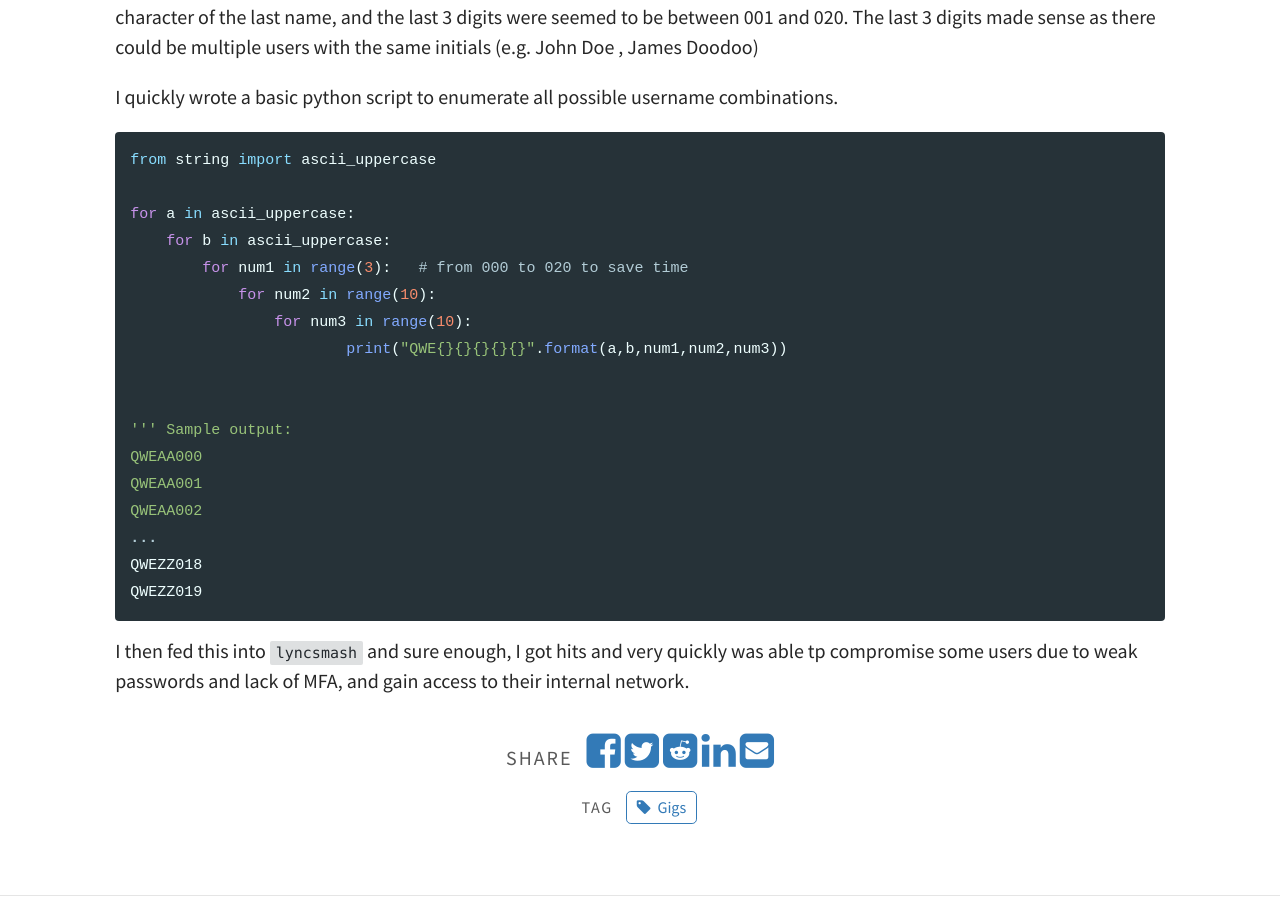
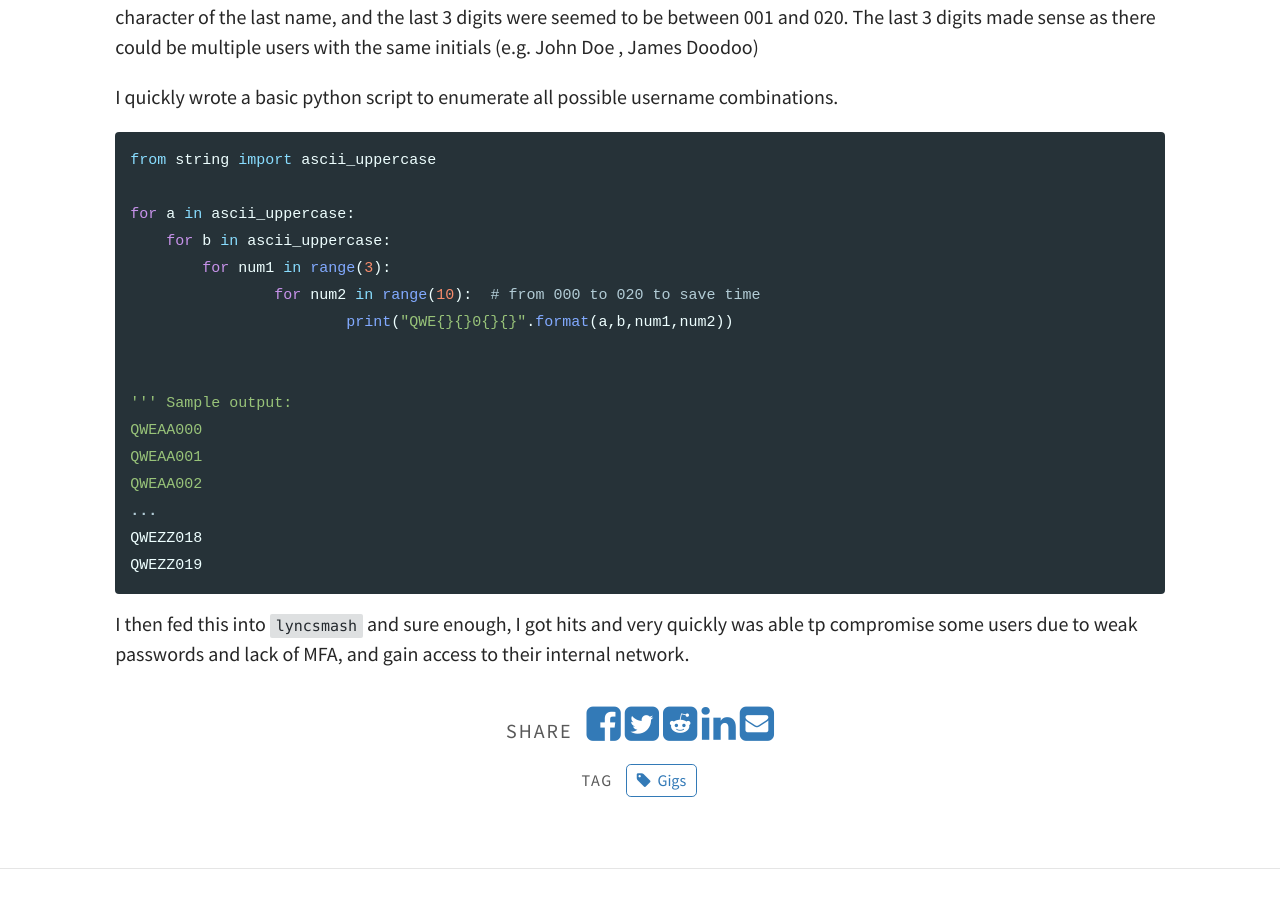
Before and after one commit to Sambal0x/sambal0x.github.io, a Jekyll site: the page built from _posts/2019-11-02-Enumerating-hard-to-guess-AD-Username-format.md, in a window 1280 px wide and 900 px high, scrolled down 1546 px. Built offline with Jekyll 4.4.1, drawn with Linux system fonts in a browser that asks for light colours.

Commit message:
Update 2019-11-02-Enumerating-hard-to-guess-AD-Username-format.md

```diff
--- a/_posts/2019-11-02-Enumerating-hard-to-guess-AD-Username-format.md
+++ b/_posts/2019-11-02-Enumerating-hard-to-guess-AD-Username-format.md
@@ -37,10 +37,9 @@ from string import ascii_uppercase
 
 for a in ascii_uppercase:
     for b in ascii_uppercase:
-        for num1 in range(3):   # from 000 to 020 to save time
-            for num2 in range(10):
-            	for num3 in range(10):
-                	print("QWE{}{}{}{}{}".format(a,b,num1,num2,num3))
+    	for num1 in range(3):
+    		for num2 in range(10):  # from 000 to 020 to save time
+                	print("QWE{}{}0{}{}".format(a,b,num1,num2))
 
 
 ''' Sample output:
```
